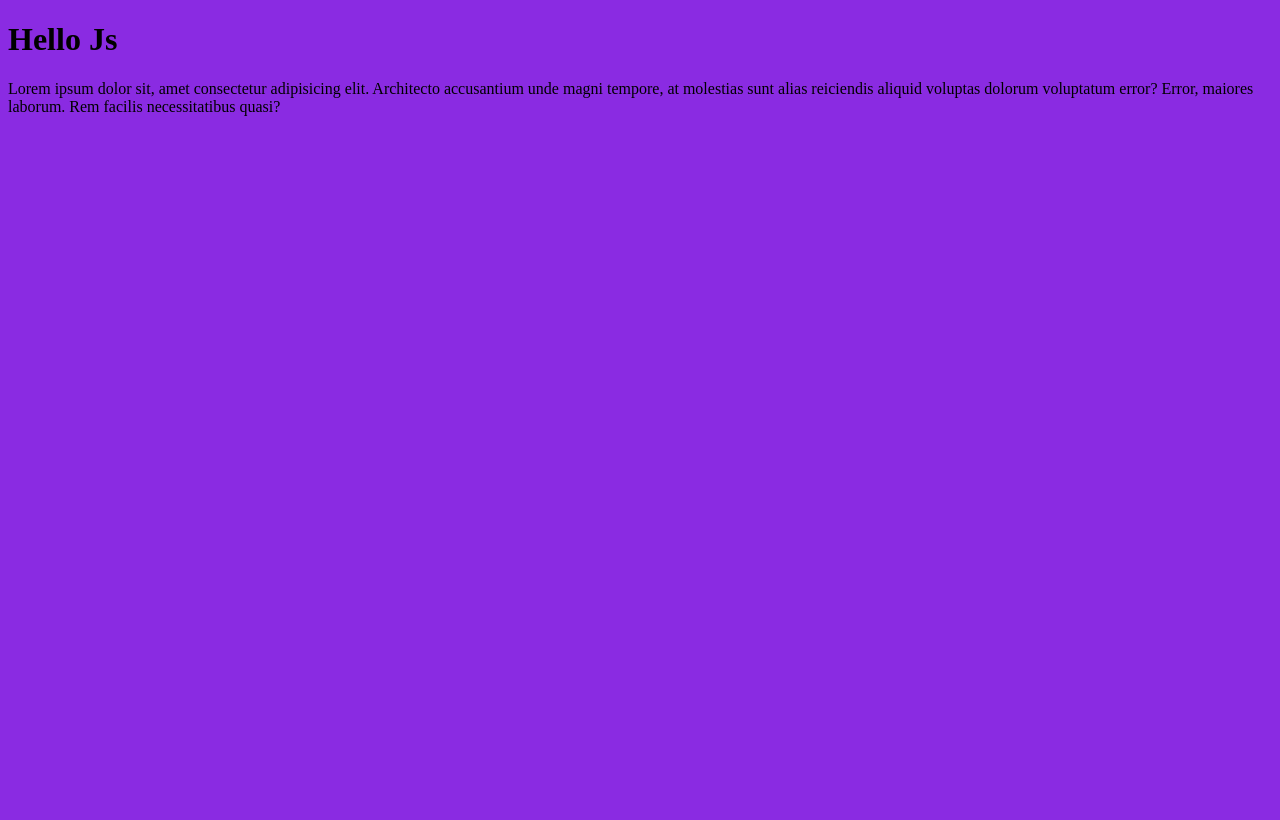
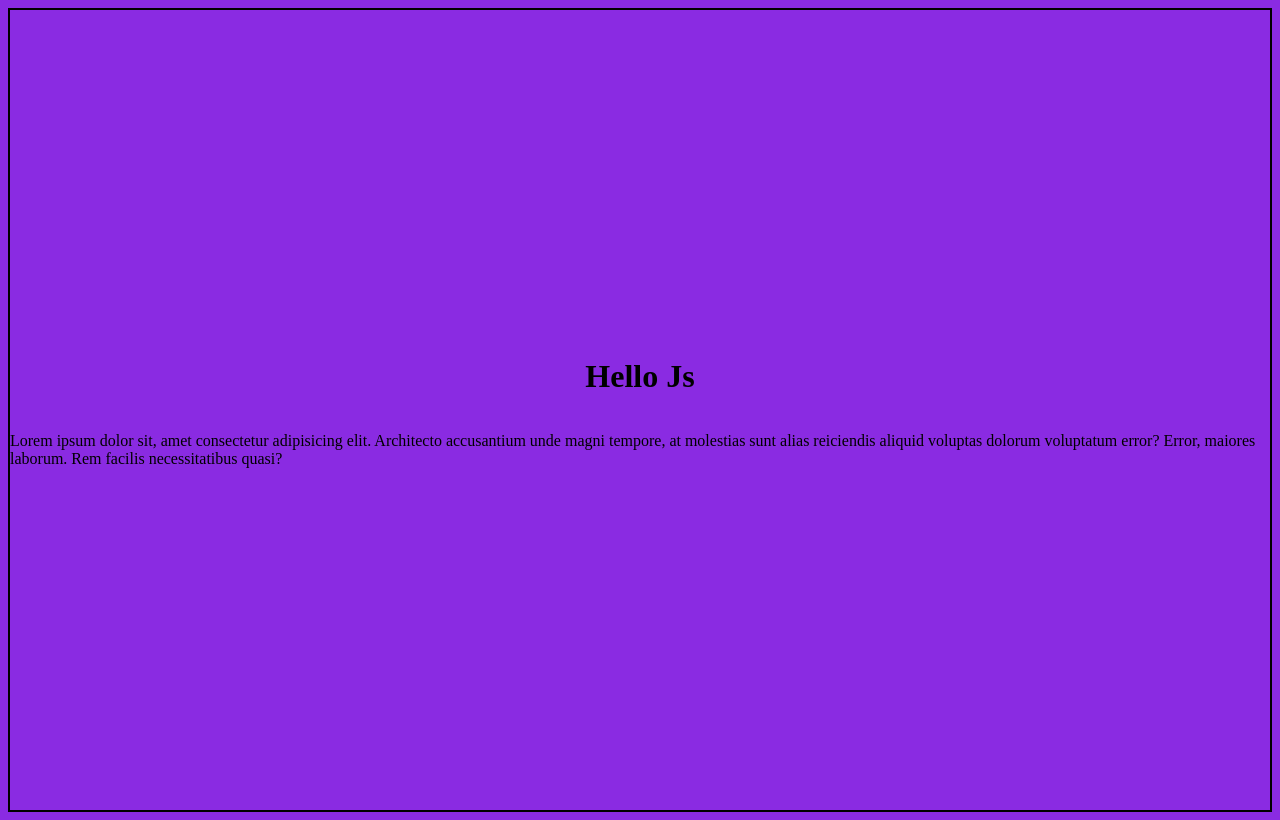
Before and after one commit to AliAhmed-developer24/HTML-CSS-Hacjathon, a plain HTML site: page index.html in a window 1280 px wide. Drawn offline with Linux system fonts and the light colour scheme.

Commit message:
Css code updated

```diff
--- a/style.css
+++ b/style.css
@@ -1,3 +1,9 @@
 body{
     background-color: blueviolet;
+    display: flex;
+    height: 100vh;
+    border: 2px solid black;
+    flex-direction: column;
+    justify-content: center;
+    align-items: center;
 }
```
